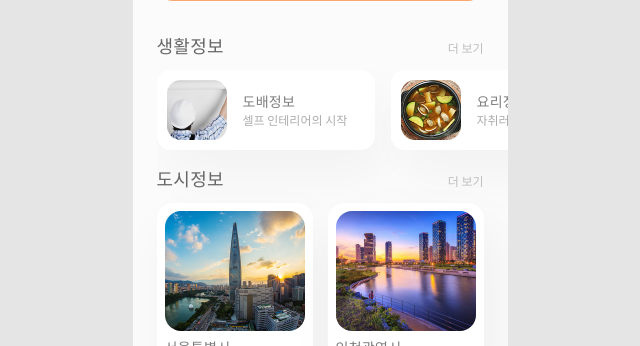
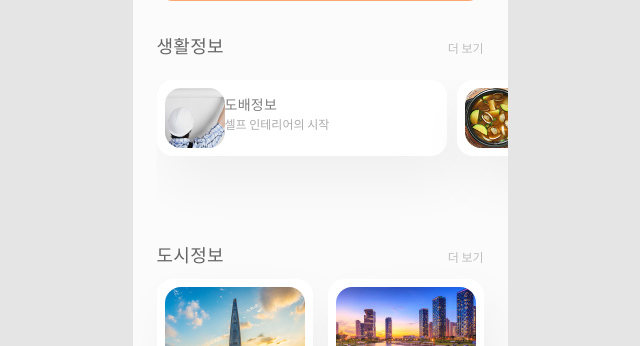
Before and after one commit to Moobpl/Moobpl, a React (Create React App) app: page /main in a window 1280 px wide. Shown: the part 297-643 px from the top of the page, without its empty margins (320-960 px from the left). Built offline with nearby package versions, Linux system fonts and the light colour scheme; no server answers.

Commit message:
메인 슬라이드 수정

```diff
--- /dev/null
+++ b/src/components/MainSlider.jsx
@@ -0,0 +1,102 @@
+import { Swiper, SwiperSlide } from 'swiper/react';
+import { useNavigate } from 'react-router-dom';
+
+// Import Swiper styles
+import styled from 'styled-components';
+import 'swiper/css';
+
+
+const MainSlider = ({ data }) => {
+    const navigate =useNavigate();
+
+    return (
+        <Swiper
+            spaceBetween={10}
+            slidesPerView={1.2}
+            style={{ paddingBottom: "70px", marginTop: "10px" }}
+        >
+            {
+                data.map((item, index) => {
+                    return (
+                        <CardWrap key={index} onClick={()=>{navigate(`/lifeinfodetail/${item._id}`)}}>
+                            <div className="container">
+                                <ImgWrap>
+                                    <img src={`${process.env.PUBLIC_URL}/${item.imgSrc}`} alt="" />
+                                </ImgWrap>
+                                <TextBox>
+                                    <h4>{item.name}</h4>
+                                    <p>{item.disc}</p>
+                                </TextBox>
+                            </div>
+                        </CardWrap>
+                    )
+                })
+            }
+        </Swiper>
+    );
+};
+
+export default MainSlider
+
+
+const CardWrap = styled(SwiperSlide)`
+    width: calc(50% - 7.5px);
+    background: #FFFFFF;
+    box-shadow: 10px 24px 54px rgba(0, 0, 0, 0.05);
+    border-radius: 16px;
+    padding:8px;
+    box-sizing: border-box;
+    cursor: pointer;
+    &:hover{
+        box-shadow: 10px 24px 54px rgba(0, 0, 0, 0.10);
+    }
+    h4{
+        font-weight: 400;
+        font-size: 14px;
+        line-height: 21px;
+        letter-spacing: 0.3px;
+        color: #7E7E7E;
+        margin-top: 6px;
+    }
+
+    p{
+        width: 100%;
+        font-weight: 400;
+        font-size: 12px;
+        line-height: 18px;
+        color: #ACACAC;
+        white-space: nowrap;
+        overflow: hidden;
+        text-overflow: ellipsis;
+    }
+
+    .container{
+        display: flex;
+    }
+`
+
+const ImgWrap = styled.div`
+    width: 60px;
+    border-radius: 16px;
+    overflow: hidden;
+    img{
+        display: block;
+        width: 100%;
+    }
+`
+
+const TextBox = styled.div`
+    h4{
+        font-weight: 400;
+        font-size: 14px;
+        letter-spacing: 0.3px;
+        color: #7E7E7E;
+    }
+
+    p{
+        font-weight: 400;
+        font-size: 12px;
+        line-height: 18px;
+        color: #ACACAC;
+    }
+`
--- a/src/components/Slider.jsx
+++ b/src/components/Slider.jsx
@@ -40,6 +40,6 @@ const DivStyle = {
     display:"-webkit-box",
     overflow:"hidden",
     textOverflow: "ellipsis",
-    webkitLineClamp: "2",
-    webkitBoxOrient: "vertical"
+    WebkitLineClamp: "2",
+    WebkitBoxOrient: "vertical"
 }
--- a/src/components/StreetSlider.jsx
+++ b/src/components/StreetSlider.jsx
@@ -61,6 +61,6 @@ const DivStyle = {
   display: "-webkit-box",
   overflow: "hidden",
   textOverflow: "ellipsis",
-  webkitLineClamp: "2",
-  webkitBoxOrient: "vertical"
+  WebkitLineClamp: "2",
+  WebkitBoxOrient: "vertical"
 }
--- a/src/pages/CheckList.jsx
+++ b/src/pages/CheckList.jsx
@@ -47,16 +47,16 @@ const CheckList = () => {
         {
             title: "이사일 확정",
             menu: [
-                { id: 1, name: "이사업체 선정후 계약" },
-                { id: 2, name: "이사할 집 점검(누수, 냉난방, 창문 등)" },
-                { id: 3, name: "사용하지 않는 물품 정리" },
+                { id: 1, name: "이사업체 선정후 계약"},
+                { id: 2, name: "이사할 집 점검(누수, 냉난방, 창문 등)"},
+                { id: 3, name: "사용하지 않는 물품 정리"},
 
             ]
         },
         {
             title: "이사 1주전",
             menu: [
-                { id: 4, name: "자녀 전한수속" },
+                { id: 4, name: "자녀 전학수속"},
                 { id: 5, name: "가전/가구 폐기물 스티커 구입" },
                 { id: 6, name: "전화, 은행, 인터넷, 신용카드, 우편물 등 이전신청" },
                 { id: 7, name: "수도료, 전기료, 공과금 및 아파트 관리비 납부, 확인" },
@@ -159,7 +159,6 @@ const CheckList = () => {
                                     />
                                     <div>
                                         <h4>{child.name}</h4>
-                                        <p>{child.name}</p>
                                     </div>
                                 </label>
                             ))}
@@ -254,7 +253,7 @@ const SubMenu = styled.div`
             margin-left: 22px;
 
             > h4{
-                font-weight: 400;
+                font-weight: 300;
                 font-size: 13px;
                 line-height: 18px;
                 letter-spacing: -0.165px;
--- a/src/pages/Login.jsx
+++ b/src/pages/Login.jsx
@@ -1,5 +1,5 @@
 // 훅
-import React, { useEffect, useState } from "react";
+import React, { useEffect, useState, useCallback } from "react";
 import { useNavigate } from "react-router-dom";
 import { useDispatch, useSelector } from "react-redux";
 
@@ -17,7 +17,11 @@ function Login() {
   const navigate = useNavigate()
   const dispatch = useDispatch();
   const [email, setEmail] = useState("");
+  const [emailMessage, setEmailMessage] = useState('')
+  const [isEmail, setIsEmail] = useState(false)
   const [password, setPassword] = useState("")
+  const [passwordMessage, setPasswordMessage] = useState('')
+  const [isPassword, setIsPassword] = useState(false)
   const { isLoginError, isUserLoading, me } = useSelector((state) => state.user)
 
   useEffect(() => {
@@ -33,16 +37,39 @@ function Login() {
     }
   }, [isLoginError, dispatch])
 
+  const onChangeEmail = useCallback((e) => {
+    const emailRegex =
+      /([\w-.]+)@((\[[0-9]{1,3}\.[0-9]{1,3}\.[0-9]{1,3}\.)|(([\w-]+\.)+))([a-zA-Z]{2,4}|[0-9]{1,3})(\]?)$/
+    const emailCurrent = e.target.value
+    setEmail(e.target.value)
+
+    if (!emailRegex.test(emailCurrent)) {
+      setEmailMessage('올바른 형식이 아닙니다.')
+      setIsEmail(false)
+    } else {
+      setEmailMessage('올바른 이메일 형식입니다.)')
+      setIsEmail(true)
+    }
+  }, [email])
+
   const userInfo = {
     email: email,
     password: password,
   }
-
   const onSubmit = (e) => {
     e.preventDefault();
+
+    if (email.trim() === "" || isEmail === false) {
+      setEmailMessage("이메일를 올바르게 입력하세요.")
+      return false;
+    } else if (password.trim() === "") {
+      setPasswordMessage('비밀번호를 입력하세요.')
+      return false;
+    }
+
+
     dispatch(__postLogin(userInfo))
   }
-
 
   return (
     <>
@@ -55,9 +82,10 @@ function Login() {
           </h1>
         </TextBox>
         <Form onSubmit={onSubmit}>
-          <InputEmail placeholder="Email" value={email} onChange={(e) => { setEmail(e.target.value) }}></InputEmail>
+          <InputEmail placeholder="Email" value={email} onChange={onChangeEmail}></InputEmail>
+          {email.length > 0 ? <Message className={`message ${isEmail ? 'success' : 'error'}`}>{emailMessage}</Message> : <Message className={`message error`}>{emailMessage}</Message>}
           <InputPassword placeholder="password" type="password" value={password} onChange={(e) => { setPassword(e.target.value) }}></InputPassword>
-
+          {password.length > 0 ? null : <Message className={`message error`}>{passwordMessage}</Message>}
           <Bottom>
             <ButtonSubmit buttonName={name} onClick={onSubmit}></ButtonSubmit>
             <BottomTextWrap>
@@ -180,3 +208,19 @@ const BottomTextWrap = styled.div`
 
   }
 `
+
+const Message = styled.span`
+  display: block;
+  font-weight: 500;
+  font-size: 12px;
+  font-weight: 400;
+  line-height: 24px;
+  letter-spacing: -1px;
+  margin-top: 5px;
+  &.success {
+    color: #5cb85d;
+  }
+  &.error {
+    color: #ff2727;
+  }
+`
--- a/src/pages/Main.jsx
+++ b/src/pages/Main.jsx
@@ -12,7 +12,7 @@ import TopButton from "../components/TopButton";
 import Footer from "../components/Footer";
 import styled from "styled-components";
 import Loading from "../components/Loading"
-
+import MainSlider from "../components/MainSlider";
 
 
 const Main = () => {
@@ -68,7 +68,7 @@ const Main = () => {
               <span onClick={() => { navigate("/lifeinfolist") }}>더 보기</span>
             </Subtitle>
             <LifeCardWrap>
-              <MainLifeCard datas={sliceArr2}></MainLifeCard>
+              <MainSlider data={sliceArr2}></MainSlider>
             </LifeCardWrap>
           </LifeWrap>
 
@@ -147,10 +147,6 @@ const LifeCardWrap = styled.div`
   &::-webkit-scrollbar {
   display: none; /* 크롬, 사파리, 오페라, 엣지 */
   }
-
-  >div{
-    min-width: 218px;
-  }
 `
 
 const Subtitle = styled.div`
--- a/src/pages/MyPlan.jsx
+++ b/src/pages/MyPlan.jsx
@@ -113,7 +113,7 @@ const TextBox = styled.div`
 `
 
 const Edit = styled.div`
-  display: flex;
+  display: inline-flex;
   justify-content: flex-end;
   cursor: pointer;
   gap: 6px;
--- a/src/redux/modules/PlanSlice.js
+++ b/src/redux/modules/PlanSlice.js
@@ -206,13 +206,11 @@ const planSlice = createSlice({
       state.isGetPlanError = false;
       state.plans = action.payload;
 
-      if (state.plan){
       state.plans.forEach((plan) => {
-          if(plan.todos.length > 0) {
+        if (plan.todos.length > 0) {
           plan.todos.sort((a, b) => a.date < b.date ? -1 : a.date > b.date ? 1 : 0)
         }
       })
-      }
   },
   [__getPlan.rejected]: (state, action) => {
     state.isPlansLoading = false;
```
Lines whose indentation alone changed are shown as unchanged.
